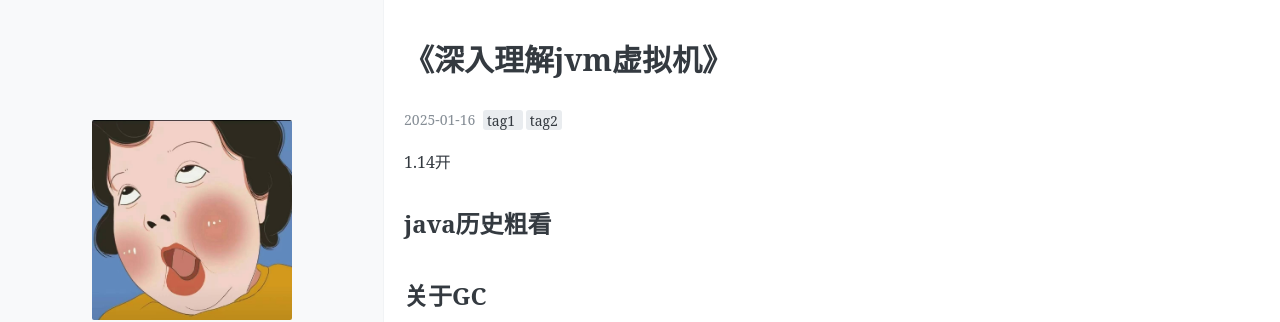
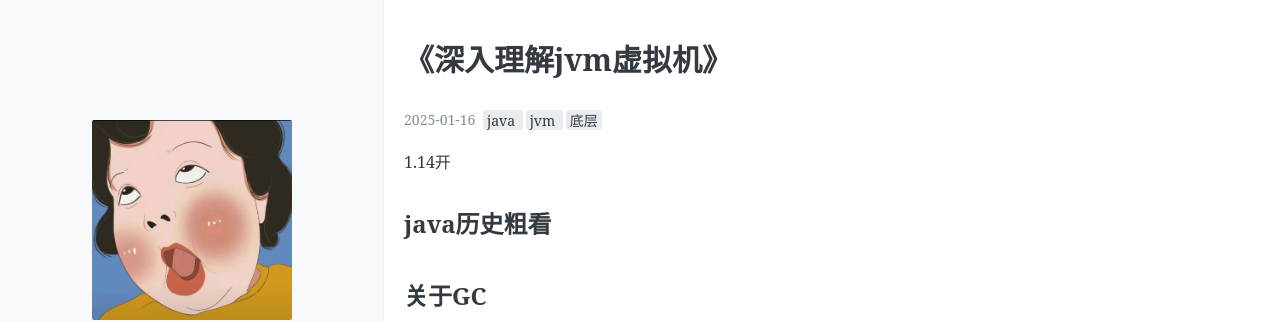
Before and after one commit to huanghuoguoguo/huanghuoguoguo.github.io, a Jekyll site: the page built from _posts/2025-1-14-深入理解jvm虚拟机.md, in a window 1280 px wide and 900 px high. Shown: the top 322 px of the window. Built offline with Jekyll 4.4.1, drawn with Linux system fonts in a browser that asks for light colours.

Commit message:
update 深入理解jvm虚拟机

```diff
--- a/_posts/2025-1-14-深入理解jvm虚拟机.md
+++ b/_posts/2025-1-14-深入理解jvm虚拟机.md
@@ -2,7 +2,7 @@
 layout: post
 title: "《深入理解jvm虚拟机》"
 date:   2025-1-16
-tags: [tag1, tag2]
+tags: [java, jvm, 底层]
 comments: true
 author: huanghuoguoguo
 ---
```
